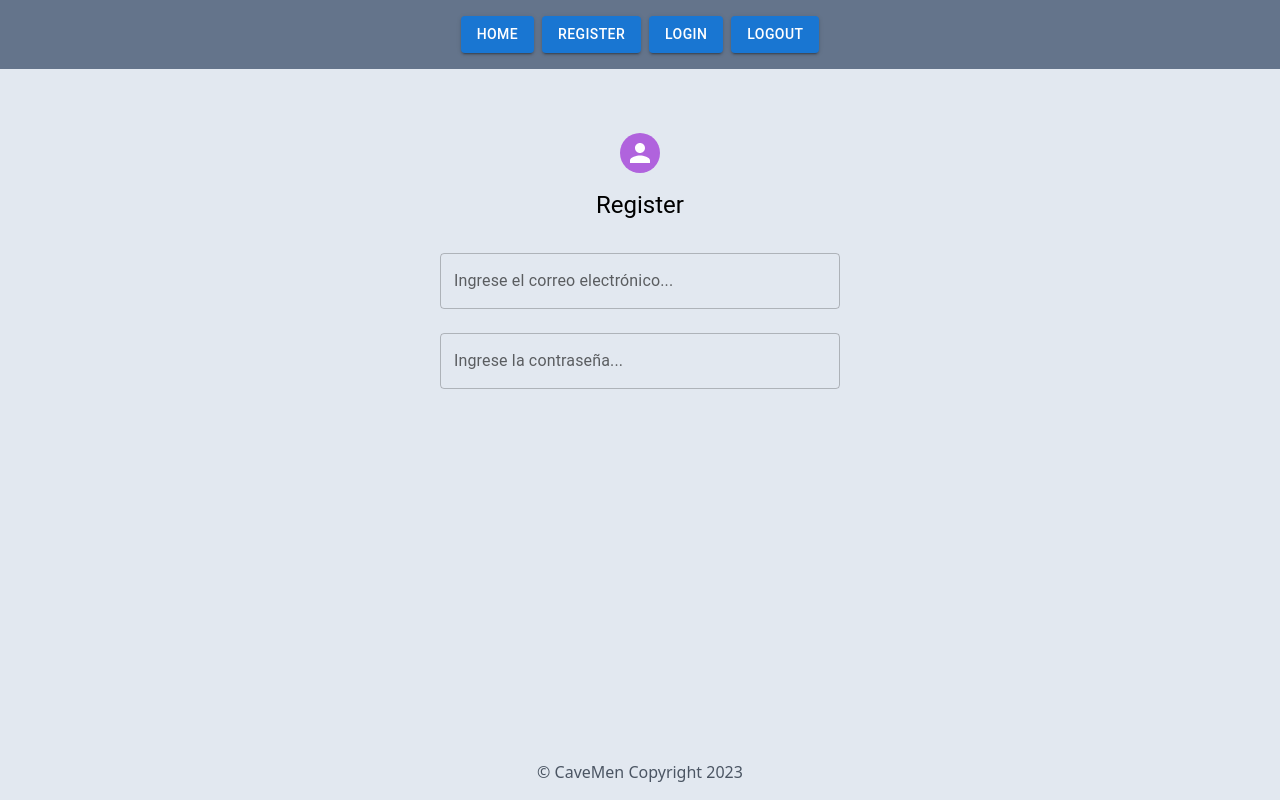
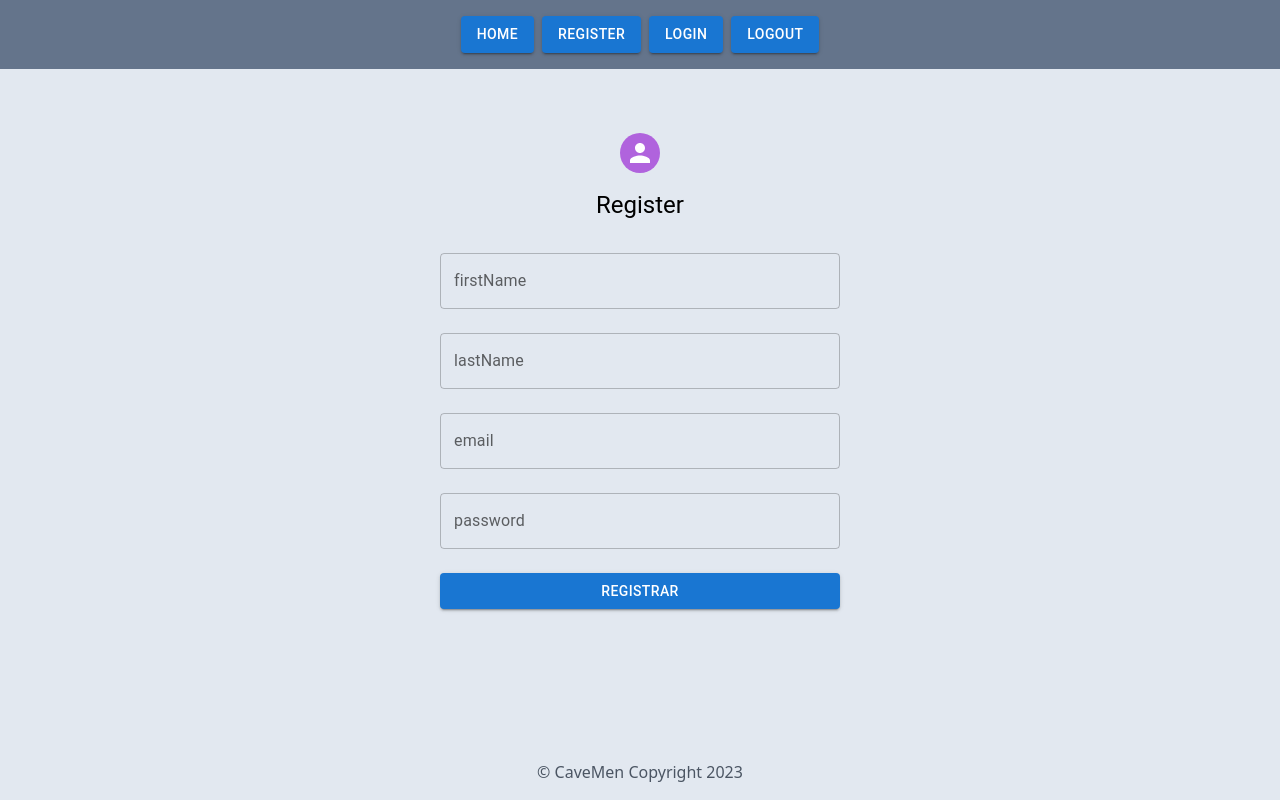
Before and after one commit to GonzaloLaFerrera/react-proyectoCabe-1, a React (Vite) app: page /register in a window 1280 px wide. Built offline with nearby package versions, Linux system fonts and the light colour scheme.

Commit message:
para pull gonza

```diff
--- a/src/pages/Login.jsx
+++ b/src/pages/Login.jsx
@@ -1,8 +1,46 @@
 import { Https } from "@mui/icons-material";
 import { Avatar, Box, TextField, Typography } from "@mui/material";
+import { Button } from "@mui/material";
+import { useState } from "react";
+import { useNavigate } from "react-router-dom";
 
 
 const Login = () => {
+
+    const navigate = useNavigate();
+
+    const [state, setState] = useState({
+        email: "",
+        password: ""
+    })
+
+    const handleChange = (e) => {
+        setState((prev) => {
+            return {
+                ...prev,
+                [e.target.name]:e.target.value
+            }
+        })
+    }
+
+    const handleClick = () => {
+
+        return fetch("http://localhost:3000/users/login", {
+            method: "POST",
+            headers: {
+                "Content-Type": "application/json"
+            },
+            body: JSON.stringify({
+                email: state.email,
+                password: state.password
+            }),
+        }).then((data)=>{
+            console.log(data)
+            if(data.ok) navigate("/home");
+        })
+    }
+
+
     return (
         <>
             <Box sx={{mt:8, maxWidth:'400px', mx:'auto'}}>
@@ -10,13 +48,13 @@ const Login = () => {
                     <Https/>
                 </Avatar>
                 <Typography variant="h5" component='h1' sx={{ textAlign:'center', mt:2}}>Login</Typography>
-                <Box sx={{ mt:4 }} component='form'>
+                <Box sx={{ mt:4 }} component='form' onChange={handleChange}>
                     <TextField
                         type="text"
                         placeholder="ejemplo@ejemplo.com"
                         name="email"
                         id="email"
-                        label='Ingrese el correo electrónico...'
+                        label='email'
                         fullWidth
                         sx={{ mb:3 }}
                     />
@@ -25,11 +63,17 @@ const Login = () => {
                         placeholder="Abc123"
                         name="password"
                         id="password"
-                        label='Ingrese la contraseña...'
+                        label='password'
                         fullWidth
                         sx={{ mb:3 }}
                     />
                 </Box>
+
+                <Button
+                fullWidth
+                variant="contained"
+                onClick={handleClick}
+            >Ingresar</Button>
 
             </Box>
         </>
--- a/src/pages/Register.jsx
+++ b/src/pages/Register.jsx
@@ -1,17 +1,76 @@
 import { Avatar, Box, TextField, Typography } from "@mui/material";
+import { Button } from "@mui/material";
+import { useState } from "react";
+import { useNavigate } from "react-router-dom";
 
 const Register = () => {
+
+    const navigate = useNavigate()
+
+    const [state, setState] = useState({
+        firstName: "",
+        lastName: "",
+        email: "",
+        password: ""
+    })
+
+    function handleChange(e){
+        setState((prev) => {
+            return {
+                ...prev,
+                [e.target.name]:e.target.value
+            }
+        });
+    }
+
+    async function handleClick(){
+
+        return fetch("http://localhost:3000/users/register", {
+            method: "POST",
+            headers: {
+                "Content-Type": "application/json"
+            },
+            body: JSON.stringify({
+                firstName: state.firstName,
+                lastName: state.lastName,
+                email: state.email,
+                password: state.password
+            }),
+        }).then((data)=>{
+            console.log(data)
+            if(data.ok) navigate("/login");
+        })
+    }
+
     return (
         <Box sx={{mt:8, maxWidth:'400px', mx:'auto'}}>
             <Avatar sx={{ mx:'auto', bgcolor:'#b063dd' }} />
             <Typography variant="h5" component='h1' sx={{ textAlign:'center', mt:2}}>Register</Typography>
-            <Box sx={{ mt:4 }} component='form'>
+            <Box sx={{ mt:4 }} component='form'  onChange={handleChange}>
+                <TextField
+                    type="text"
+                    placeholder='Ingrese su nombre...'
+                    name="firstName"
+                    id="firstName"
+                    label='firstName'
+                    fullWidth
+                    sx={{ mb:3 }}
+                />
+                <TextField
+                    type="text"
+                    placeholder='Ingrese su apellido...'
+                    name="lastName"
+                    id="lastName"
+                    label='lastName'
+                    fullWidth
+                    sx={{ mb:3 }}
+                />
                 <TextField
                     type="text"
                     placeholder="ejemplo@ejemplo.com"
                     name="email"
                     id="email"
-                    label='Ingrese el correo electrónico...'
+                    label='email'
                     fullWidth
                     sx={{ mb:3 }}
                 />
@@ -20,11 +79,16 @@ const Register = () => {
                     placeholder="Abc123"
                     name="password"
                     id="password"
-                    label='Ingrese la contraseña...'
+                    label='password'
                     fullWidth
                     sx={{ mb:3 }}
                 />
             </Box>
+            <Button
+                fullWidth
+                variant="contained"
+                onClick={handleClick}
+            >Registrar</Button>
         </Box>
     );
 };
```
